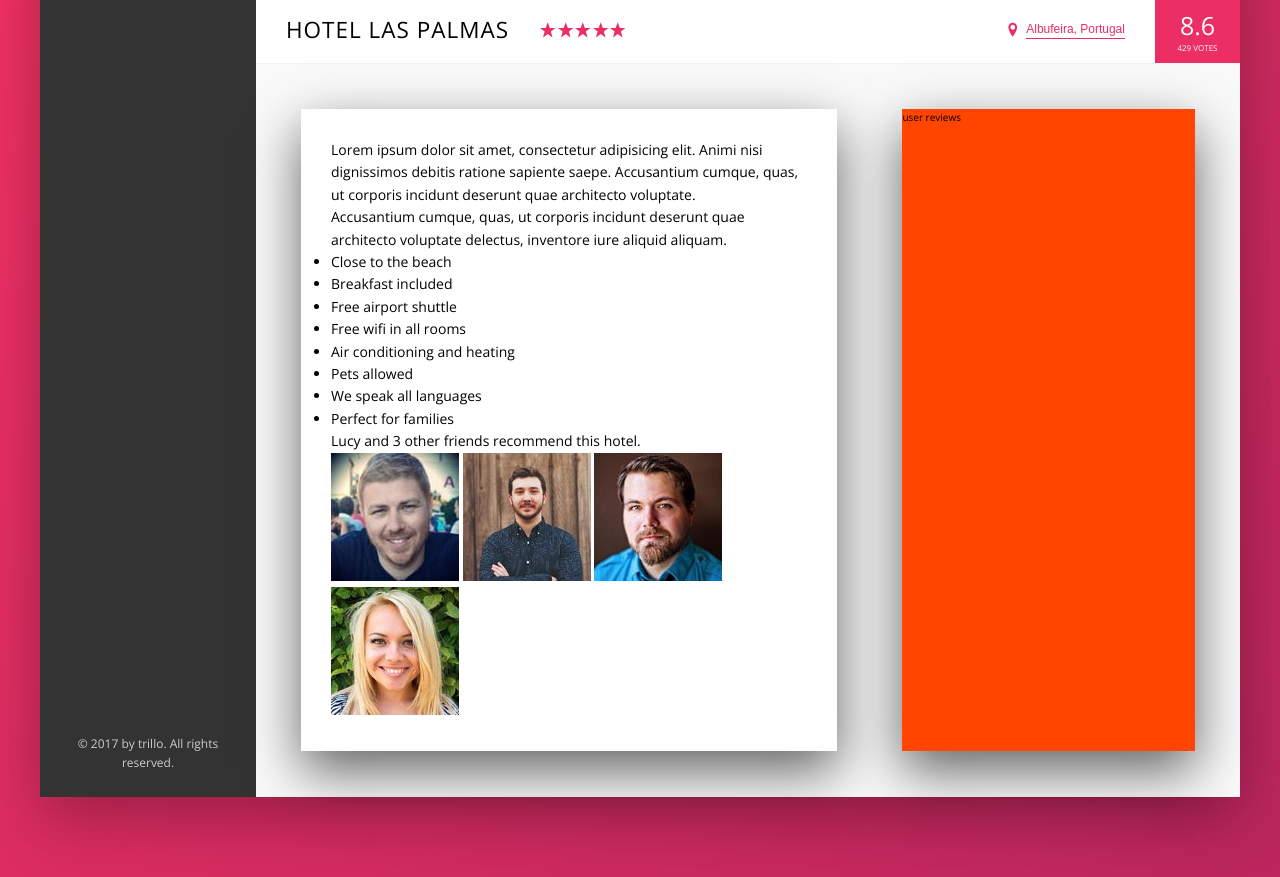
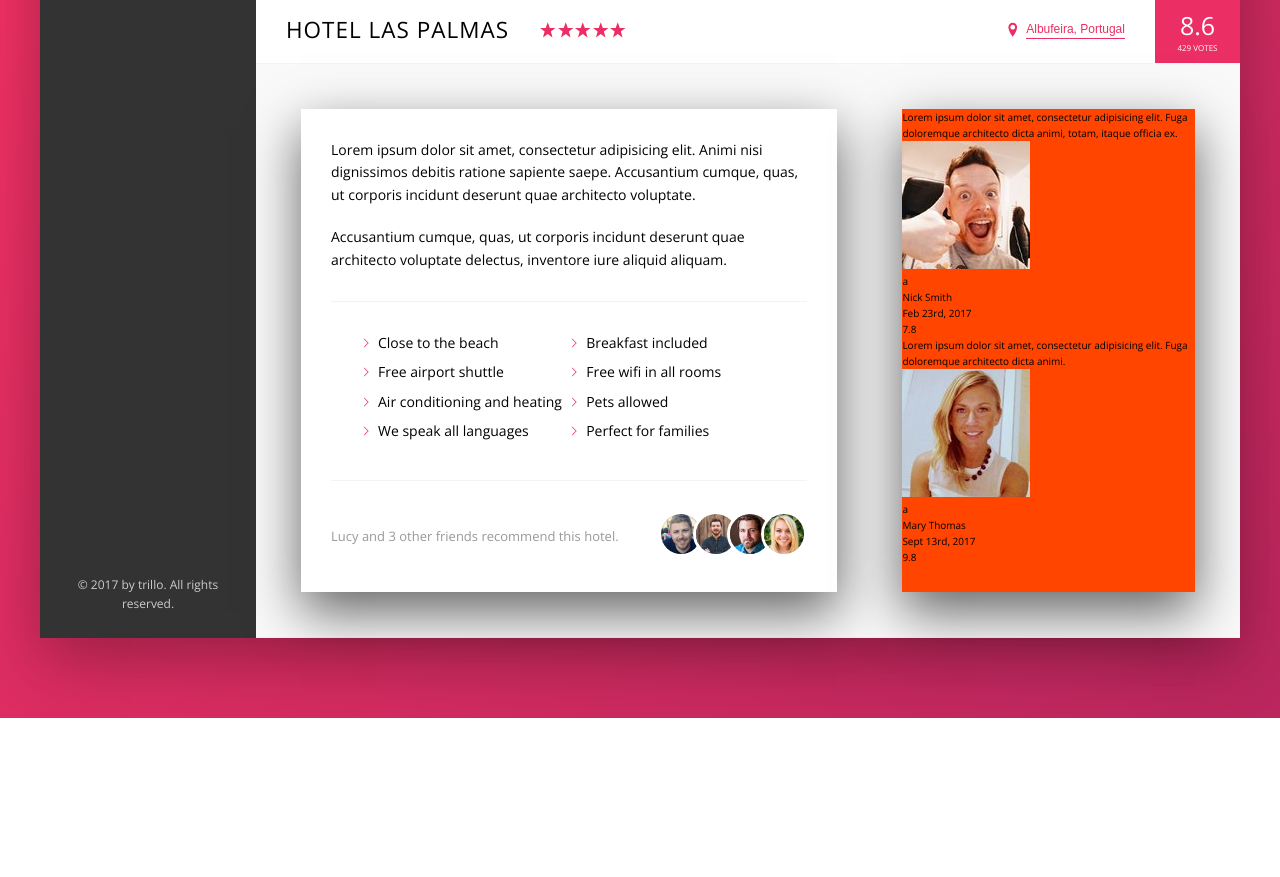
Before and after one commit to guillermoriv/trillo-project, a website: page index.html in a window 1280 px wide. Shown: the part 538-1415 px from the top of the page. After the commit the page ends 1256 px from the top, so only its background shows below. Drawn offline with nearby package versions, Linux system fonts and the light colour scheme.

Commit message:
Finishing the description area and starting the review area

```diff
--- a/index.html
+++ b/index.html
@@ -155,9 +155,34 @@
                                 </div>
                             </div>
                         </div>
-                        <div class="user-reviews">
-                            user reviews
-                        </div>
+                        <figure class="user-reviews">
+                            <figure class="review">
+                                <blockquote class="review__text">
+                                    Lorem ipsum dolor sit amet, consectetur adipisicing elit. Fuga doloremque architecto dicta animi, totam, itaque officia ex.
+                                </blockquote>
+                                <figcaption class="review__user">
+                                    <img src="img/user-1.jpg" alt="User 1" class="review__photo">
+                                    <div class="review__user-box">a
+                                        <p class="review__user-name">Nick Smith</p>
+                                        <p class="review__user-date">Feb 23rd, 2017</p>
+                                    </div>
+                                    <div class="review__rating">7.8</div>
+                                </figcaption>
+                            </figure>
+                            <figure class="review">
+                                <blockquote class="review__text">
+                                    Lorem ipsum dolor sit amet, consectetur adipisicing elit. Fuga doloremque architecto dicta animi.
+                                </blockquote>
+                                <figcaption class="review__user">
+                                    <img src="img/user-2.jpg" alt="User 2" class="review__photo">
+                                    <div class="review__user-box">a
+                                        <p class="review__user-name">Mary Thomas</p>
+                                        <p class="review__user-date">Sept 13rd, 2017</p>
+                                    </div>
+                                    <div class="review__rating">9.8</div>
+                                </figcaption>
+                            </figure>
+                        </figure>
                     </div>
                 </main>
             </div>
--- a/sass/_components.scss
+++ b/sass/_components.scss
@@ -281,3 +281,59 @@
     box-shadow: none;
   }
 }
+
+// - Paragraph
+.paragraph:not(:last-of-type) {
+  margin-bottom: 2rem;
+}
+
+// - List
+.list {
+  list-style: none;
+  margin: 3rem 0;
+  padding: 3rem;
+  border-top: 1px solid var(--grey-light-2);
+  border-bottom: 1px solid var(--grey-light-2);
+  display: flex;
+  flex-wrap: wrap;
+
+  &__item {
+    flex: 0 0 50%;
+    margin-bottom: 0.7rem;
+  }
+
+  &__item::before {
+    content: '';
+    display: inline-block;
+    height: 1rem;
+    width: 1rem;
+    margin-right: 0.7rem;
+    background-color: var(--color-primary);
+    -webkit-mask-image: url('../img/chevron-thin-right.svg');
+    -webkit-mask-size: cover;
+  }
+}
+
+// - Recommend
+.recommend {
+  font-size: 1.3rem;
+  color: var(--grey-dark-3);
+  display: flex;
+  align-items: center;
+
+  &__count {
+    margin-right: auto;
+  }
+
+  &__photo {
+    box-sizing: content-box;
+    height: 4rem;
+    width: 4rem;
+    border-radius: 50%;
+    border: 3px solid #fff;
+
+    &:not(:last-child) {
+      margin-right: -1.5rem;
+    }
+  }
+}
```
Also changed, not shown: css/style.css.
